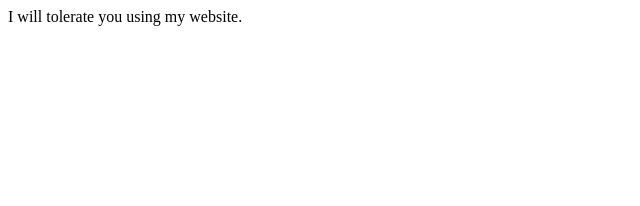
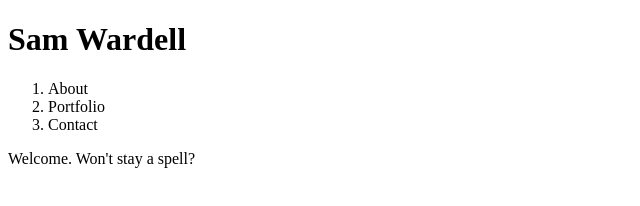
Before and after one commit to stwardell092/FirstRepository, a plain HTML site: page index.html in a window 1280 px wide. Shown: the whole page, without its empty margins (0-640 px from the left). Drawn offline with Linux system fonts and the light colour scheme.

Commit message:
First try doing a commit. Work still unfinished.

```diff
--- a/index.html
+++ b/index.html
@@ -4,9 +4,15 @@
     <meta charset="UTF-8">
     <meta name="viewport" content="width=device-width, initial-scale=1.0">
     <meta http-equiv="X-UA-Compatible" content="ie=edge">
-    <title>ExampleSam</title>
+
+    <h1>Sam Wardell</h1>
+    <ol>
+        <li id="about">About</li>
+        <li id="portfolio">Portfolio</li>
+        <li id="contact">Contact</li>
+    </ol>
 </head>
 <body>
-    <a>I will tolerate you using my website.</a>
+    <a>Welcome.  Won't stay a spell?</a>
 </body>
 </html>
```
Also changed, not shown: contact.html (added, +1 -0 lines), portfolio.html (added, +1 -0 lines), assets/css/style.css (added), assets/images/image1.jpg (added), assets/images/image2.jpg (added), assets/images/image3.jpg (added), 1 other file.
